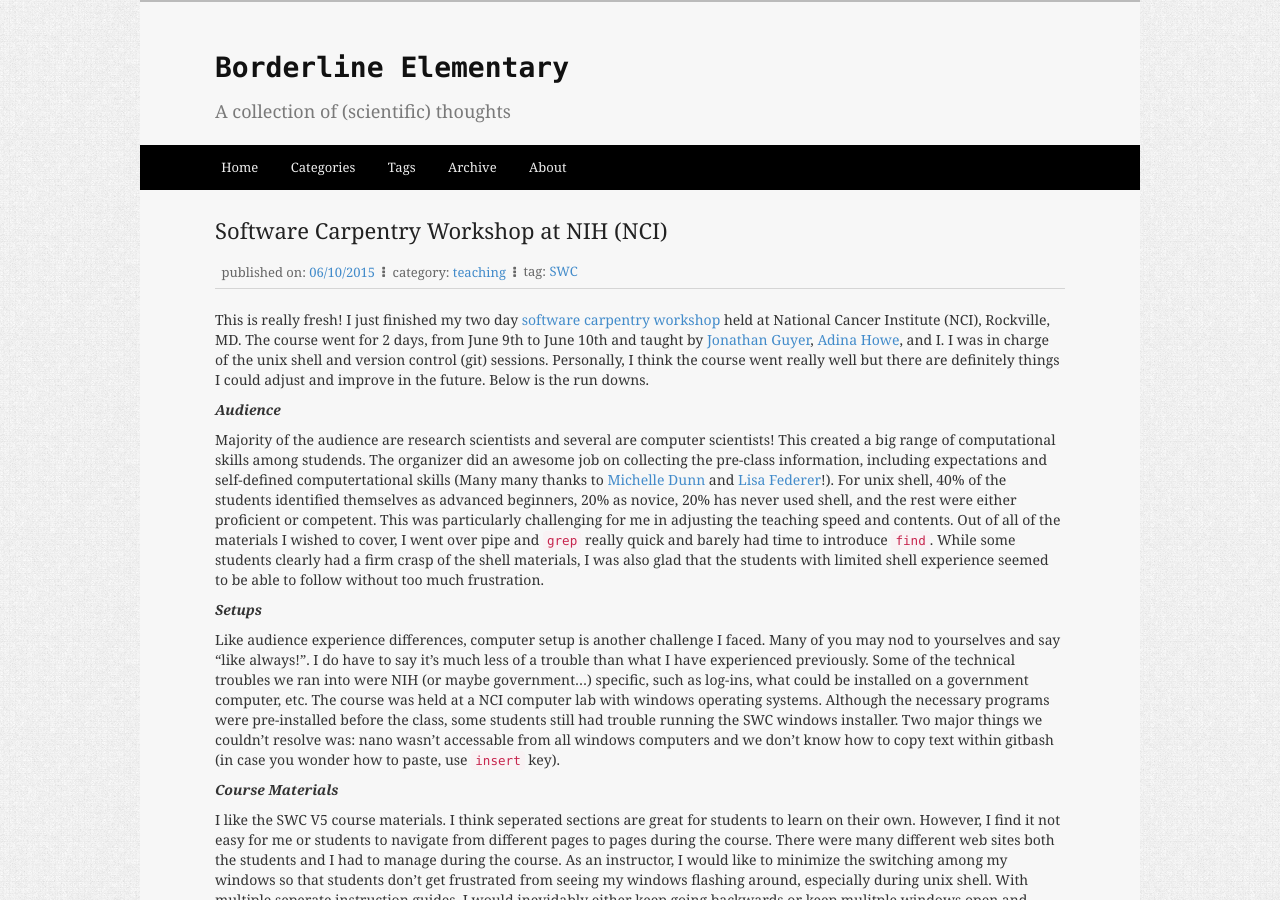
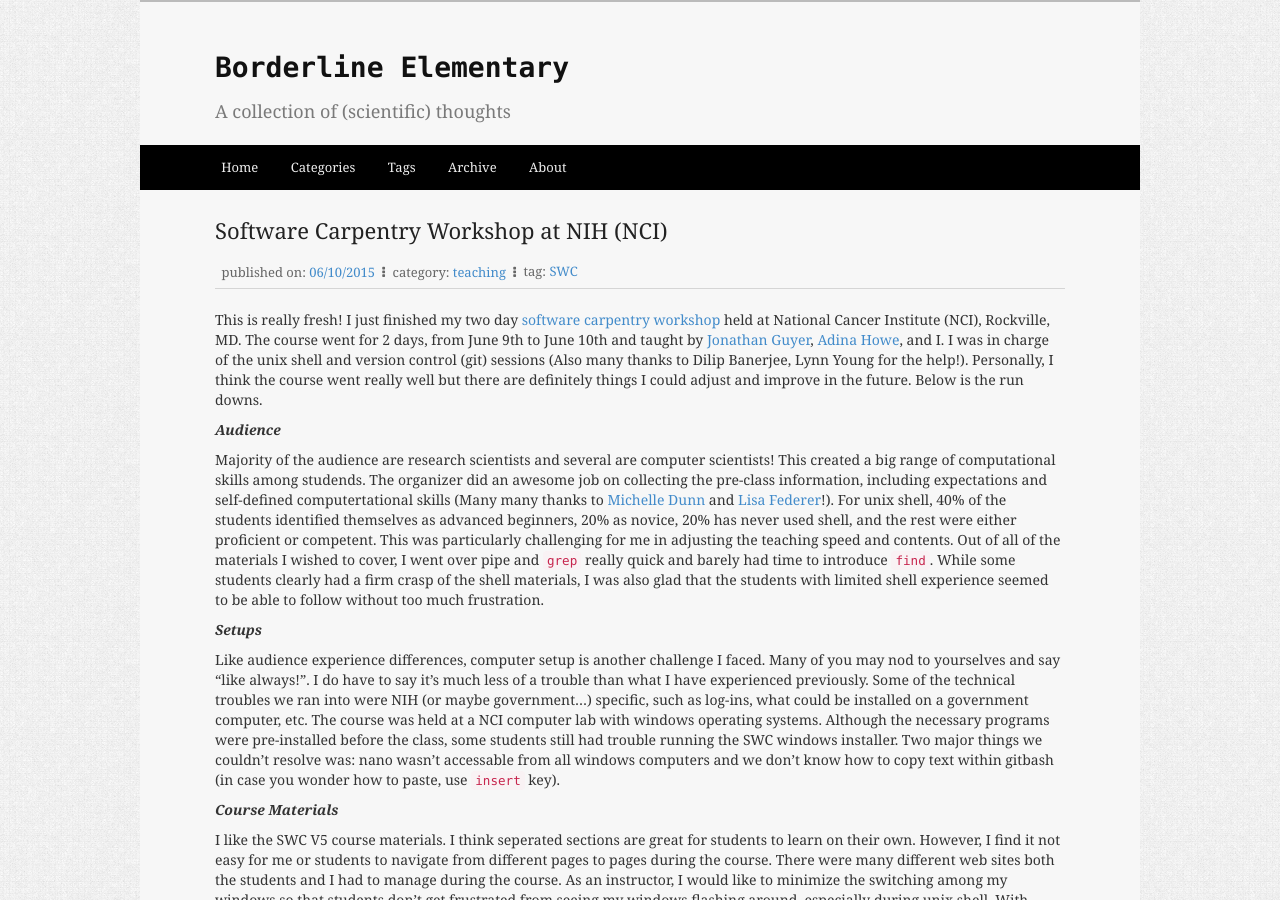
Before and after one commit to fandemonium/blog, a Jekyll site: the page built from _posts/2015-06-10-SWC-NIH-NCI.md, in a window 1280 px wide and 900 px high. Built offline with Jekyll 4.4.1, drawn with Linux system fonts in a browser that asks for light colours; Markdown is read by kramdown in place of the engine named in the settings; comment, search, counter and statistics services are not loaded.

Commit message:
added the helpers

```diff
--- a/_posts/2015-06-10-SWC-NIH-NCI.md
+++ b/_posts/2015-06-10-SWC-NIH-NCI.md
@@ -8,7 +8,7 @@
 This is really fresh! I just finished my two day [software carpentry workshop](http://guyer.github.io/2015-06-09-nih/) held at
 National Cancer Institute (NCI), Rockville, MD. The course went for 2 days, from June
 9th to June 10th and taught by [Jonathan Guyer](http://www.nist.gov/mml/msed/mechanical_performance/jonathanguyer.cfm), [Adina Howe](http://adina.github.io), and I. I was in charge
-of the unix shell and version control (git) sessions. Personally, I think the course
+of the unix shell and version control (git) sessions (Also many thanks to Dilip Banerjee, Lynn Young for the help!). Personally, I think the course
 went really well but there are definitely things I could adjust and improve in the future. Below
 is the run downs.
 
```
